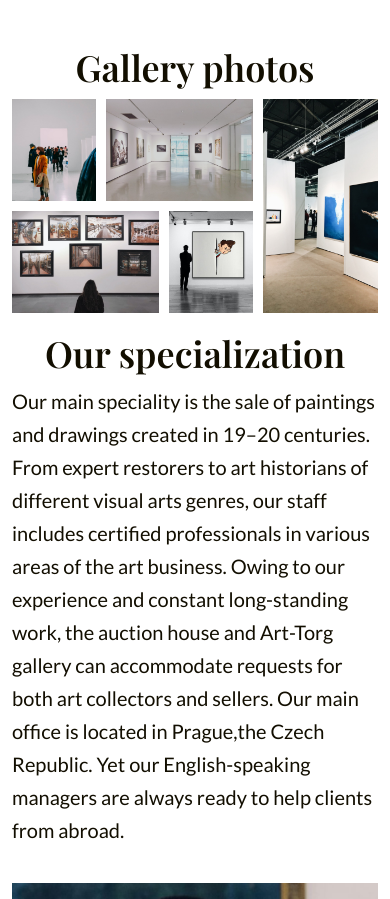
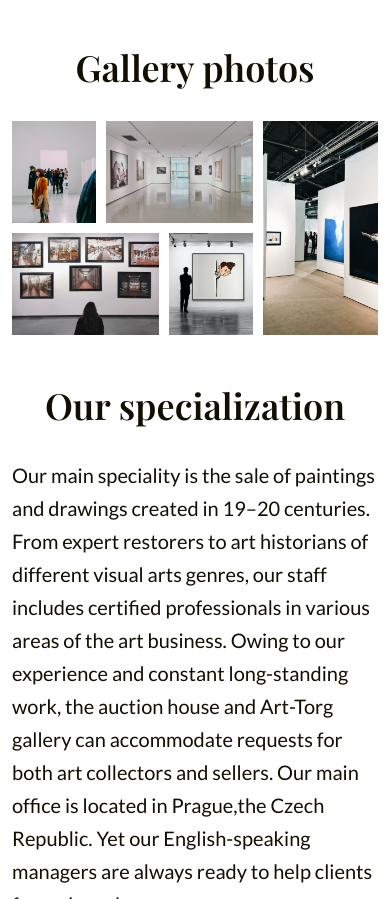
Before and after one commit to VladyslavDykyi/art, a website: page #src/page-about-us.html in a window 390 px wide. Shown: the part 1300-2199 px from the top of the page. Drawn offline with nearby package versions, Linux system fonts and the light colour scheme; files that its build step writes are made by us from their sources.

Commit message:
page-about-us upd

```diff
--- a/#src/scss/pages/page-about-us.scss
+++ b/#src/scss/pages/page-about-us.scss
@@ -11,6 +11,12 @@
 	}
 
 	&-gallery {
+		margin-top: 32px;
+		margin-bottom: 60px;
+		@media screen and (max-width: 576px) {
+			margin-top: 22px;
+			margin-bottom: 30px;
+		}
 		& ul {
 			padding-left: 0;
 			list-style-type: none;
@@ -57,7 +63,7 @@
 
 	&-goal {
 		margin-top: 32px;
-		margin-bottom: 60px;
+		margin-bottom: 30px;
 		height: fit-content;
 		@media screen and (max-width: 425px) {
 			margin-top: 22px;
@@ -89,6 +95,10 @@
 	}
 
 	&-specialization {
+		margin-top: 32px;
+		@media screen and (max-width: 576px) {
+			margin-top: 22px;
+		}
 		& p:first-of-type {
 			margin-bottom: 36px;
 		}
```
Also changed, not shown: dist/css/pages/page-about-us.css, dist/css/pages/page-about-us.min.css.
